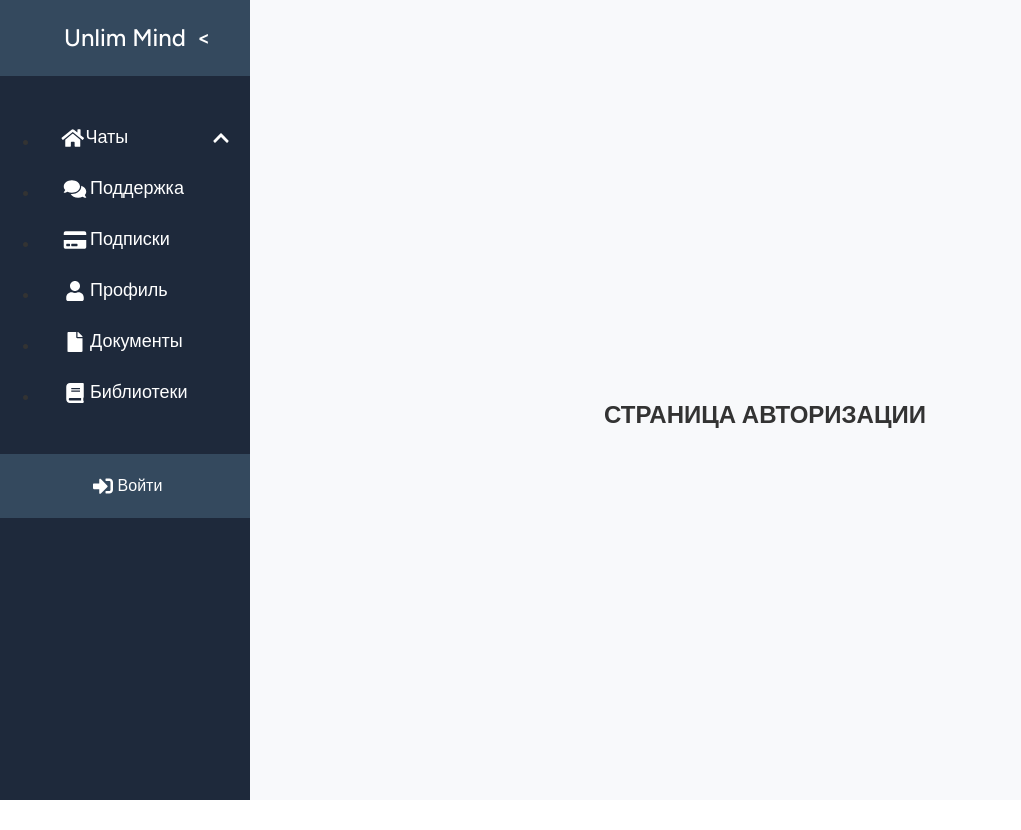
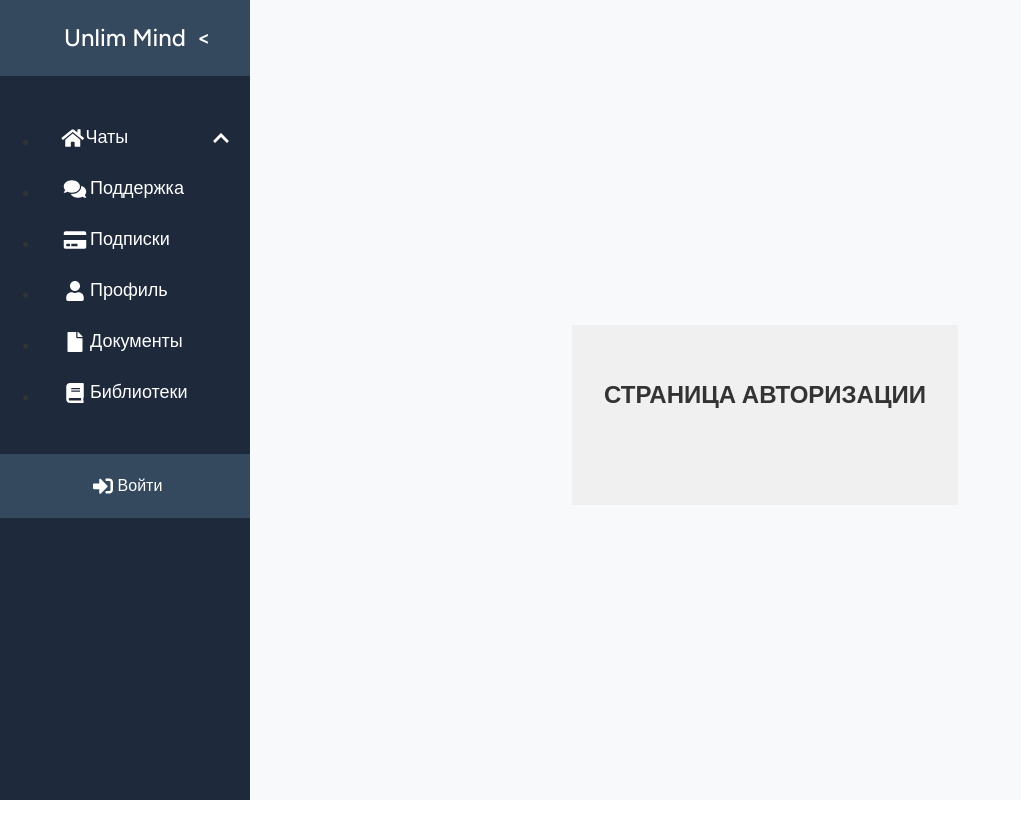
Before and after one commit to Maricvs/CRIDANSE, a React (Vite) app in the folder frontend/: page /auth in a window 1280 px wide. Shown: the whole page, without its empty margins (0-1021 px from the left). Built offline with nearby package versions, Linux system fonts and the light colour scheme.

Commit message:
test
test modal

```diff
--- a/frontend/src/components/Auth.tsx
+++ b/frontend/src/components/Auth.tsx
@@ -38,7 +38,7 @@ const Auth = () => {
   }
 
   return (
-    <>
+    <div style={{ padding: '2rem', backgroundColor: '#f0f0f0' }}>
       <h2>СТРАНИЦА АВТОРИЗАЦИИ</h2>
       <GoogleLogin
         onSuccess={handleSuccess}
@@ -46,7 +46,7 @@ const Auth = () => {
           console.log('❌ Google Login Failed')
         }}
       />
-    </>
+    </div>
   )
 }
 export default Auth
```
